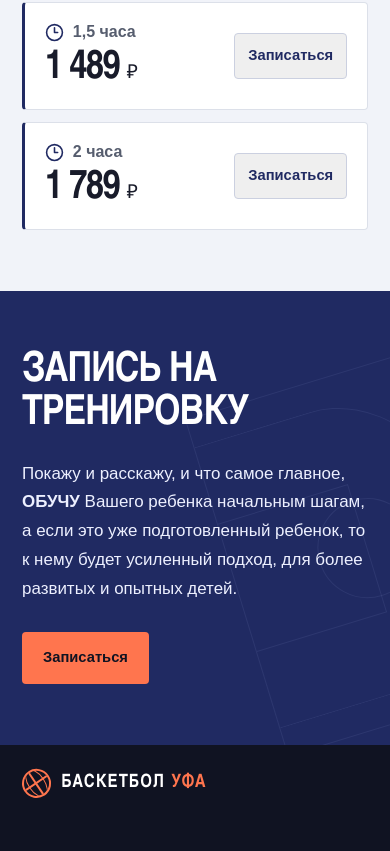
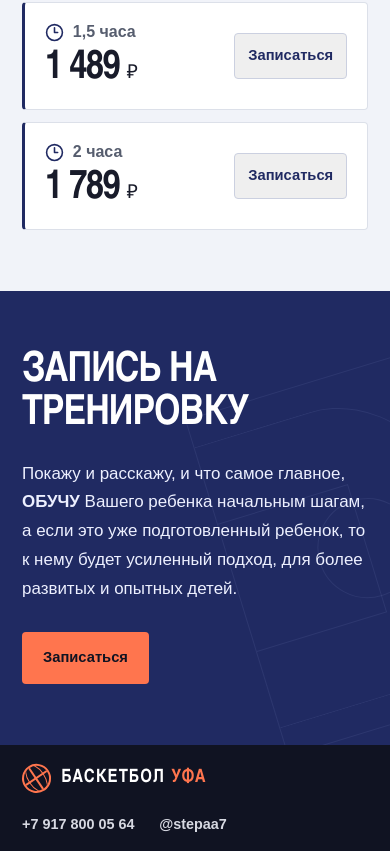
Before and after one commit to code-tamer3000/basketball-ufa, a React (Vite) app: page / in a window 390 px wide. Shown: the part 2438-3289 px from the top of the page. Before the commit the page ends 3259 px from the top, so only its background shows below. Built offline with nearby package versions, Linux system fonts and the light colour scheme.

Commit message:
Restore phone and Telegram in the footer

```diff
--- a/src/App.jsx
+++ b/src/App.jsx
@@ -7,7 +7,7 @@ import awardsPhoto from './assets/coach-awards.jpg'
 
 const coachName = 'Кучин Степан Алексеевич'
 const phone = { label: '+7 917 800 05 64', href: 'tel:+79178000564' }
-const telegramHref = 'https://t.me/stepaa7'
+const telegram = { label: '@stepaa7', href: 'https://t.me/stepaa7' }
 const maxHref = 'https://max.ru/u/f9LHodD0cOLgz5w6X0zvnJI3F5X1z51sDLuHzgE8pCDzkQQY9ab50r-lFEo'
 const heroPhotos = [
   { src: gamePhoto, alt: 'Степан ведёт мяч в форме «Уфимца» под номером 66' },
@@ -71,7 +71,7 @@ function BookingDialog({ dialogRef, duration }) {
           <a className="button button-primary booking-option" href={maxHref} target="_blank" rel="noopener noreferrer" onClick={close}>
             <MessageCircle size={19} aria-hidden="true" /> Написать в MAX
           </a>
-          <a className="button booking-option booking-secondary" href={`${telegramHref}?text=${encodeURIComponent(message)}`} target="_blank" rel="noopener noreferrer" onClick={close}>
+          <a className="button booking-option booking-secondary" href={`${telegram.href}?text=${encodeURIComponent(message)}`} target="_blank" rel="noopener noreferrer" onClick={close}>
             <Send size={19} aria-hidden="true" /> Написать в Telegram
           </a>
           <a className="button booking-option booking-secondary" href={phone.href} onClick={close}>
@@ -248,6 +248,10 @@ function App() {
       <footer className="site-footer">
         <div className="container footer-inner">
           <Brand />
+          <div className="footer-links">
+            <a href={phone.href}>{phone.label}</a>
+            <a href={telegram.href} target="_blank" rel="noopener noreferrer">{telegram.label}</a>
+          </div>
         </div>
       </footer>
       <BookingDialog dialogRef={dialogRef} duration={duration} />
--- a/src/styles.css
+++ b/src/styles.css
@@ -96,8 +96,8 @@ a:focus-visible, button:focus-visible { outline: 2px solid #5275fa; outline-offs
   font-size: .9rem;
   font-weight: 650;
 }
-.nav a { transition: color .2s ease; }
-.nav a:hover { color: var(--orange); }
+.nav a, .footer-links a { transition: color .2s ease; }
+.nav a:hover, .footer-links a:hover { color: var(--orange); }
 
 .button {
   display: inline-flex;
@@ -421,6 +421,14 @@ h2 { font-size: clamp(2.6rem, 5vw, 4.4rem); }
 }
 
 .footer-inner { flex-wrap: wrap; padding-block: 1.15rem; }
+.footer-links {
+  display: flex;
+  flex-wrap: wrap;
+  gap: .75rem 1.55rem;
+  color: #d7d9e2;
+  font-size: .9rem;
+  font-weight: 650;
+}
 
 .booking-dialog {
   width: min(26rem, calc(100% - 2rem));
```
